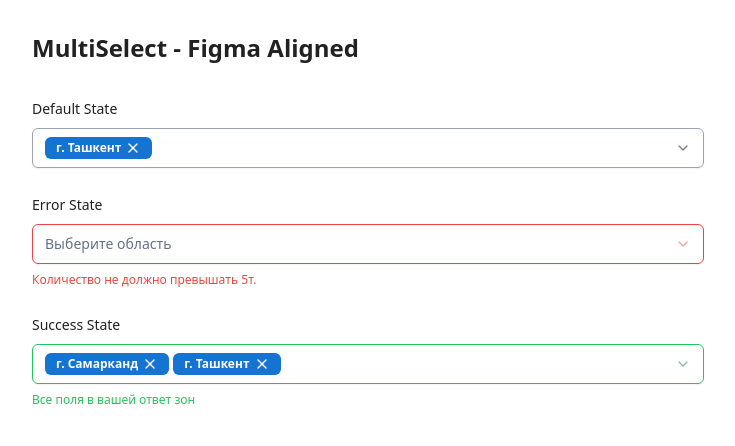
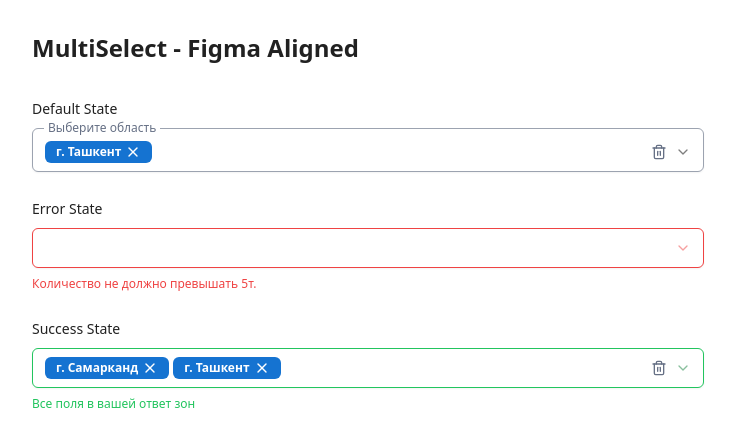
Before and after one commit to shodiya02/ui-kit, a Vue app: page / in a window 1280 px wide. Shown: the top 446 px of the page, without its empty margins (272-1007 px from the left). Built offline with nearby package versions, Linux system fonts and the light colour scheme.

Commit message:
feat: enhance MultiSelect component with clear all functionality and floating label

```diff
--- a/src/App.vue
+++ b/src/App.vue
@@ -13,7 +13,7 @@
           <MultiSelect
             v-model="selected1"
             :options="regionOptions"
-            placeholder="Выберите область"
+            label="Выберите область"
             display-variant="with-checkbox"
           />
         </div>
@@ -23,7 +23,6 @@
           <MultiSelect
             v-model="selected2"
             :options="regionOptions"
-            placeholder="Выберите область"
             variant="error"
             display-variant="with-checkbox"
           />
@@ -35,7 +34,6 @@
           <MultiSelect
             v-model="selected3"
             :options="regionOptions"
-            placeholder="Выберите область"
             variant="success"
             display-variant="with-checkbox"
           />
--- a/src/components/MultiSelect.vue
+++ b/src/components/MultiSelect.vue
@@ -1,4 +1,5 @@
 <template>
+  <div class="space-y-2 relative">
   <Popover v-model:open="open">
     <!-- Trigger Button - This is what users click to open the dropdown -->
     <PopoverTrigger as-child>
@@ -10,6 +11,7 @@
             'w-full justify-between min-h-[40px] h-auto px-3 py-2 text-left rounded-md transition-all duration-200',
             'hover:bg-muted/50 hover:text-foreground',
             triggerClasses,
+            label && (open || selectedItems.length > 0) ? 'pt-3 pb-2' : ''
           )
         "
         role="combobox"
@@ -35,9 +37,7 @@
               </button>
             </Badge>
           </template>
-          <span v-else class="text-muted-foreground">
-            {{ placeholder }}
-          </span>
+
         </div>
 
         <!-- Icon for with-icon variant -->
@@ -55,18 +55,47 @@
           {{ props.staticLabel }}
         </label>
 
-        <!-- Dropdown arrow -->
-        <ChevronDown
-          :class="{ 'rotate-180': open }"
-          class="h-4 w-4 shrink-0 opacity-50 transition-transform duration-200"
-        />
+        <!-- In your trigger button, after the selected items but before chevron -->
+        <div class="flex items-center gap-2">
+          <!-- Clear all button -->
+          <button
+            v-if="selectedItems.length > 0 && !disabled && !readonly"
+            @click.stop="clearAll"
+            class="text-muted-foreground hover:text-foreground transition-colors"
+            :aria-label="'Clear all selections'"
+          >
+            <Trash2 class="h-4 w-4" />
+          </button>
+
+          <!-- Dropdown arrow -->
+          <ChevronDown
+            :class="{ 'rotate-180': open }"
+            class="h-4 w-4 shrink-0 opacity-50 transition-transform duration-200"
+          />
+        </div>
       </Button>
     </PopoverTrigger>
+
+    <!-- Floating Label -->
+    <label
+      v-if="label"
+      :class="cn(
+            'absolute left-3 transition-all duration-200 pointer-events-none z-10',
+            'text-muted-foreground bg-background px-1 hover:bg-muted/50',
+            {
+              '-top-4 text-xs': open || selectedItems.length > 0,
+              'top-1/3 -translate-y-1/2 text-sm': !open && selectedItems.length === 0
+            }
+          )"
+    >
+      {{ label }}
+    </label>
 
     <!-- Dropdown Content -->
     <PopoverContent
       align="start"
-      class="ui-multiselect w-full p-0 bg-background border border-border shadow-lg"
+      class="ui-multiselect p-0 bg-background border border-border shadow-lg"
+      :style="{ width: 'var(--radix-popper-anchor-width)' }"
     >
       <Command>
         <!-- Search input -->
@@ -115,6 +144,7 @@
       </Command>
     </PopoverContent>
   </Popover>
+  </div>
 </template>
 
 <script setup>
@@ -130,7 +160,7 @@ import {
   CommandItem,
 } from '@/components/ui/command'
 import { Checkbox } from '@/components/ui/checkbox'
-import { ChevronDown, X } from 'lucide-vue-next'
+import { ChevronDown, X,Trash2  } from 'lucide-vue-next'
 import { cn } from '@/lib/utils'
 
 // Component Props - These control how the component behaves
@@ -244,11 +274,22 @@ const props = defineProps({
     type: Boolean,
     default: false,
   },
+  label: {
+    type: String,
+    default: ''
+  },
 })
 
 // Events that this component can emit
 const emit = defineEmits(['update:modelValue', 'change'])
 
+
+const clearAll = () => {
+  if (props.disabled || props.readonly) return
+
+  emit('update:modelValue', [])
+  emit('change', [])
+}
 // Component state
 const open = ref(false)
 const searchQuery = ref('')
```
